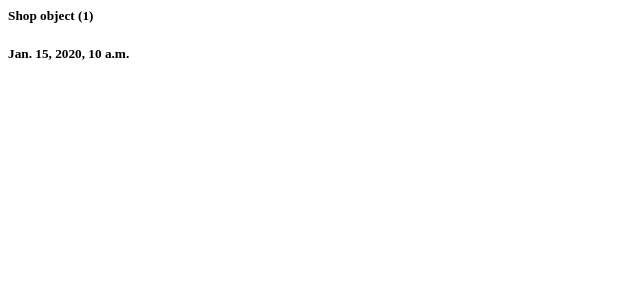
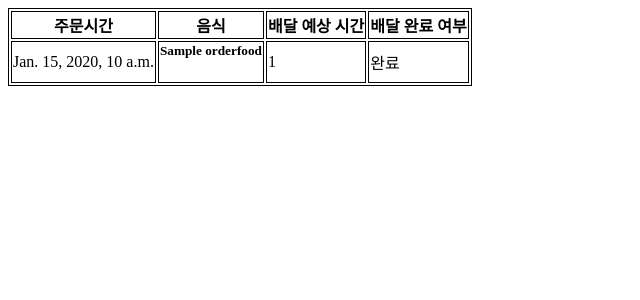
Before and after one commit to lhjwork/online_order, a Django app: page /order/order/ in a window 1280 px wide. Shown: the top 300 px of the page, without its empty margins (0-640 px from the left). Run offline with Django 4.2, Linux system fonts and the light colour scheme; tables that the repository leaves empty hold one stand-in row (values such as "Sample post").

Commit message:
ch02_12(백엔드)Order 수업내용: order_list의 화면 css로 꾸미고 주문성공시 success.html 화면 보여주어서 '여기'클릭해서 확인 시켜주기

```diff
--- a/order/models.py
+++ b/order/models.py
@@ -15,8 +15,8 @@ class Order(models.Model):
      shop = models.ForeignKey(Shop, on_delete=models.CASCADE)
      order_date = models.DateTimeField('date ordered')
      address = models.CharField(max_length=40)
-     estimated_time = models.IntegerField(default=1)
-     deliver_challenge = models.BooleanField(default=0)
+     estimated_time = models.IntegerField(default=-1)
+     deliver_finish = models.BooleanField(default=0)
 
 class OrderFood(models.Model):
      order = models.ForeignKey(Order, on_delete=models.CASCADE)
--- a/order/templates/order/order_list.html
+++ b/order/templates/order/order_list.html
@@ -1,4 +1,25 @@
-{% for order in order_list %}
-<h5>{{order.shop}}</h5>
-<h5>{{order.order_date}}</h5>
-{% endfor%}
+<table style="border: 1px solid black">
+  <tr style="border: 1px solid black">
+    <th style="border: 1px solid black">주문시간</th>
+    <th style="border: 1px solid black">음식</th>
+    <th style="border: 1px solid black">배달 예상 시간</th>
+    <th style="border: 1px solid black">배달 완료 여부</th>
+  </tr>
+  {% for order in order_list %}
+  <tr style="border: 1px solid black">
+    <td style="border: 1px solid black">{{order.order_date}}</td>
+    <td style="border: 1px solid black">
+      {% for food in order.orderfood_set.all %}
+      <h5>{{food.food_name}}</h5>
+      {%endfor%}
+    </td>
+    <td style="border: 1px solid black">
+      {% if order.estimated_time == -1 %} 미정 {% else %}
+      {{order.estimated_time}} {%endif%}
+    </td>
+    <td style="border: 1px solid black">
+      {% if order.deliver_finish == 0 %} 배송중 {% else %} 완료 {%endif%}
+    </td>
+  </tr>
+  {% endfor%}
+</table>
--- /dev/null
+++ b/order/templates/order/success.html
@@ -0,0 +1,2 @@
+주문에 성공하였습니다. 주문 내역을 보시려면
+<a href="{% url 'order' %}">여기</a>를 클릭해주세요.
--- a/order/urls.py
+++ b/order/urls.py
@@ -1,8 +1,9 @@
-from django.urls import path
+from django.urls import path, include
 from order import views
 
 urlpatterns = [
      path('shops/', views.shop, name = "shop"),
+     path('api-auth/',include('rest_framework.urls', namespace='rest_framework')),
      path('menus/<int:shop>', views.menu, name = "menu"),
      path('order/', views.order, name = "order"),
 
--- a/order/views.py
+++ b/order/views.py
@@ -30,6 +30,7 @@ def shop(request):
 @csrf_exempt
 def menu(request, shop):
      if request.method == 'GET':
+          # objects.get은 하나만 가져 올 수 있어서 filter를 사용 filter가 여러개를 가져오는 것이라하는데 전체 호출인지는 확인이 필요
           menu = Menu.objects.filter(shop=shop)
           # serializer을 통해서 json 형태로 parsing을 해서 데이터 형식을 json 형태로 response한다.
           # serializer = MenuSerializer(menu, many=True)
@@ -51,17 +52,23 @@ def order(request):
           address = request.POST['address']
           shop = request.POST['shop']
           order_date  = timezone.now()
+          # getlist로 가져오기
           food_list = request.POST.getlist('menu')
+          # url/order/menus/1(shop번호)에서 해당하는 shop 번호만 가져오는 것
           shop_item = Shop.objects.get(pk=int(shop))
-
+          # create : shop에서 외래키를 받기 위해서 사용
+          # request 받은 데이터 저장 해당하는 모델명_set.create하여 작성(모델명은 소문자로 작성)
           shop_item.order_set.create(address = address, order_date = order_date, shop=int(shop))
-
+          # shop_item.order_set.latest('id').id : order table 상의 마지막 id값의 id 값 가져오기
           order_item = Order.objects.get(pk = shop_item.order_set.latest('id').id)
 
+          # 어떤 음식을 주문했는지 추가
           for food in food_list:
                order_item.orderfood_set.create(food_name = food)
 
-          return HttpResponse(status=200)
+          # return HttpResponse(status=200)
+          return render(request, 'order/success.html',)
      elif request.method == 'GET':
+          # 내가 주문한 리스트 보여주기
           order_list = Order.objects.all()
           return render(request,'order/order_list.html',{'order_list':order_list})
```
Also changed, not shown: order/migrations/0002_rename_deliver_challenge_order_deliver_finish_and_more.py (added).
